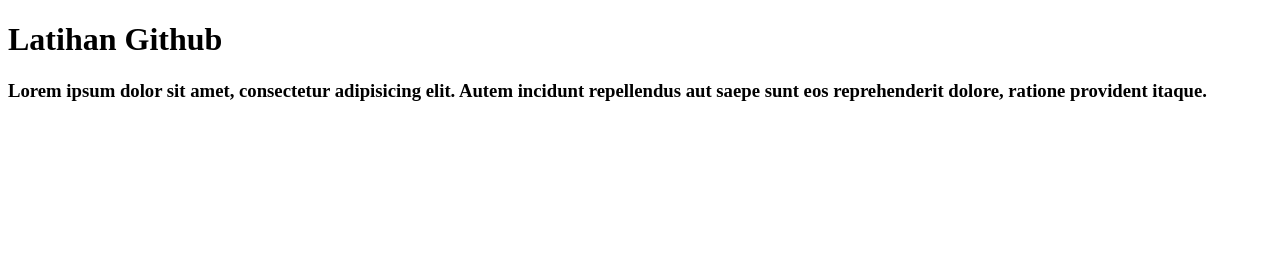
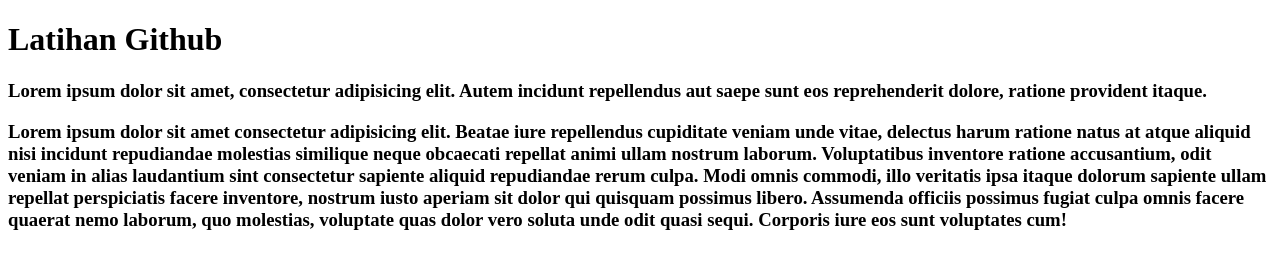
Before and after one commit to avicenna112005/latihan_github, a plain HTML site: page index.html in a window 1280 px wide. Drawn offline with Linux system fonts and the light colour scheme.

Commit message:
tambah p

```diff
--- a/index.html
+++ b/index.html
@@ -12,6 +12,7 @@
 
     <h3>Lorem ipsum dolor sit amet, consectetur adipisicing elit. Autem incidunt repellendus aut saepe
     sunt eos reprehenderit dolore, ratione provident itaque.</h3>
+    <h3>Lorem ipsum dolor sit amet consectetur adipisicing elit. Beatae iure repellendus cupiditate veniam unde vitae, delectus harum ratione natus at atque aliquid nisi incidunt repudiandae molestias similique neque obcaecati repellat animi ullam nostrum laborum. Voluptatibus inventore ratione accusantium, odit veniam in alias laudantium sint consectetur sapiente aliquid repudiandae rerum culpa. Modi omnis commodi, illo veritatis ipsa itaque dolorum sapiente ullam repellat perspiciatis facere inventore, nostrum iusto aperiam sit dolor qui quisquam possimus libero. Assumenda officiis possimus fugiat culpa omnis facere quaerat nemo laborum, quo molestias, voluptate quas dolor vero soluta unde odit quasi sequi. Corporis iure eos sunt voluptates cum!</h3>
 
 </body>
 </html>
```
